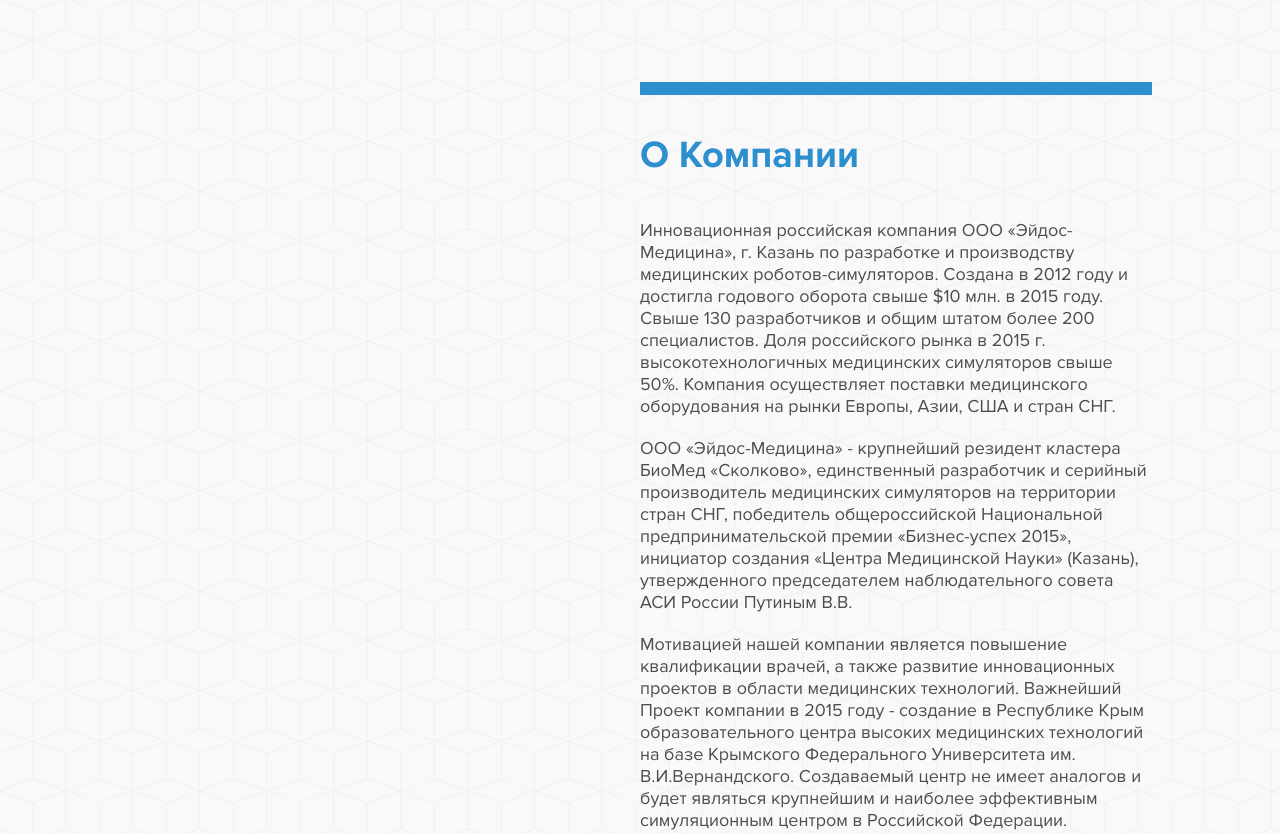
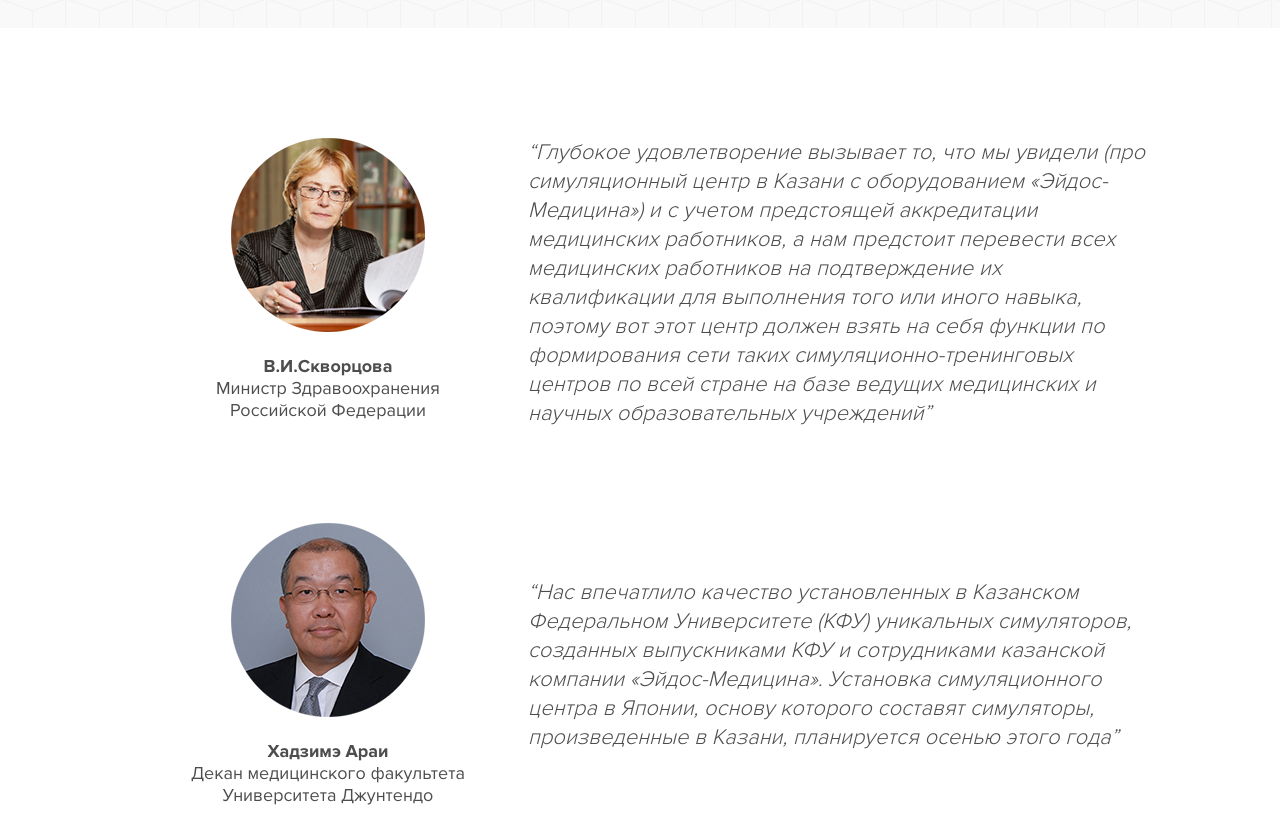
Before and after one commit to Gizzz/eidos-medicine-2, a website: page dev/about.html in a window 1280 px wide. Shown: the part 1960-2794 px from the top of the page. Drawn offline with Linux system fonts and the light colour scheme; some packages are replaced by stand-ins of ours.

Commit message:
add section to about page

```diff
--- a/dev/about.html
+++ b/dev/about.html
@@ -109,25 +109,39 @@
 				</div>
 			</div>
 		</section>
-		<section class="about-descr">
+		<section class="experts">
 			<div class="wrapper">
 				<div class="row">
 					<div class="col image">
-
+						<div class="pic"></div>
+						<h3>
+							В.И.Скворцова
+						</h3>
+						<p>
+							Министр Здравоохранения <br>
+							Российской Федерации
+						</p>
 					</div>
 					<div class="col text">
-						<div class="bar"></div>
-						<h1 class="animation-trigger">
-							О Компании
-						</h1>
 						<p>
-							Инновационная российская компания ООО «Эйдос-Медицина», г. Казань по разработке и производству медицинских роботов-симуляторов. Создана в 2012 году и  достигла годового оборота свыше $10 млн. в 2015 году. Свыше 130 разработчиков и общим штатом более 200 специалистов. Доля российского рынка в 2015 г. высокотехнологичных медицинских симуляторов свыше 50%. Компания осуществляет поставки медицинского оборудования на рынки Европы, Азии, США и стран СНГ.
+							“Глубокое удовлетворение вызывает то, что мы увидели (про симуляционный центр в Казани с оборудованием «Эйдос-Медицина») и с учетом предстоящей аккредитации медицинских работников, а нам предстоит перевести всех медицинских работников на подтверждение их квалификации для выполнения того или иного навыка, поэтому вот этот центр должен взять на себя функции по формирования сети таких симуляционно-тренинговых центров по всей стране на базе ведущих медицинских и научных образовательных учреждений”
 						</p>
+					</div>
+				</div>
+				<div class="row">
+					<div class="col image">
+						<div class="pic"></div>
+						<h3>
+							Хадзимэ Араи
+						</h3>
 						<p>
-							ООО «Эйдос-Медицина» - крупнейший резидент кластера БиоМед «Сколково», единственный разработчик и серийный производитель медицинских симуляторов на территории стран СНГ, победитель общероссийской Национальной предпринимательской премии «Бизнес-успех 2015», инициатор создания «Центра Медицинской Науки» (Казань), утвержденного председателем наблюдательного совета АСИ России Путиным В.В.
+							Декан медицинского факультета <br>
+							Университета Джунтендо
 						</p>
+					</div>
+					<div class="col text">
 						<p>
-							Мотивацией нашей компании является повышение квалификации врачей, а также развитие инновационных проектов в области медицинских технологий. Важнейший Проект компании в 2015 году  -  создание в Республике Крым образовательного центра высоких медицинских технологий на базе Крымского Федерального Университета им. В.И.Вернандского. Создаваемый центр не имеет аналогов и будет являться крупнейшим и наиболее эффективным симуляционным центром в Российской Федерации.
+							“Нас впечатлило качество установленных в Казанском Федеральном Университете (КФУ) уникальных симуляторов, созданных выпускниками КФУ и сотрудниками казанской компании «Эйдос-Медицина». Установка симуляционного центра в Японии, основу которого составят симуляторы, произведенные в Казани, планируется осенью этого года”
 						</p>
 					</div>
 				</div>
--- a/dev/styles/style.less
+++ b/dev/styles/style.less
@@ -35,6 +35,13 @@
 // =====================
 // font imports
 // =====================
+
+@font-face {
+  font-family: 'Proxima Nova';
+  font-style: normal;
+  font-weight: 300;
+  src: url(../fonts/Proxima-Nova-Light.woff) format('woff');
+}
 
 @font-face {
   font-family: 'Proxima Nova';
@@ -1653,4 +1660,59 @@
       }
     }
   }
-}
+
+  section.experts {
+    padding-top: 110px;
+    padding-bottom: 110px;
+
+    .row {
+      &:not(:first-child) {
+        margin-top: 95px;
+      }
+
+      .col.image {
+        width: 400px;
+        text-align: center;
+
+        .pic {
+          margin: auto;
+          width: 194px;
+          height: 194px;
+        }
+
+        h3 {
+          margin-top: 23px;
+          font-size: 18px;
+        }
+
+        p {
+          font-size: 18px;
+          line-height: 22px;
+        }
+      }
+
+      &:nth-child(1) .col.image .pic {
+        background: url(../img/about_expert-1.png) no-repeat 50% 50%;
+      }
+
+      &:nth-child(2) .col.image .pic {
+        background: url(../img/about_expert-2.png) no-repeat 50% 50%;
+      }
+
+      .col.text {
+        width: 624px;
+
+        p {
+          font-size: 22px;
+          line-height: 29px;
+          font-weight: 300;
+          font-style: italic;
+        }
+      }
+
+      &:nth-child(2) .col.text {
+        margin-top: 55px;
+      }
+    }
+  }
+}
```
Also changed, not shown: dev/fonts/Proxima-Nova-Light.woff (added), dev/img/about_expert-1.png (added), dev/img/about_expert-2.png (added), dev/styles/style.css.
